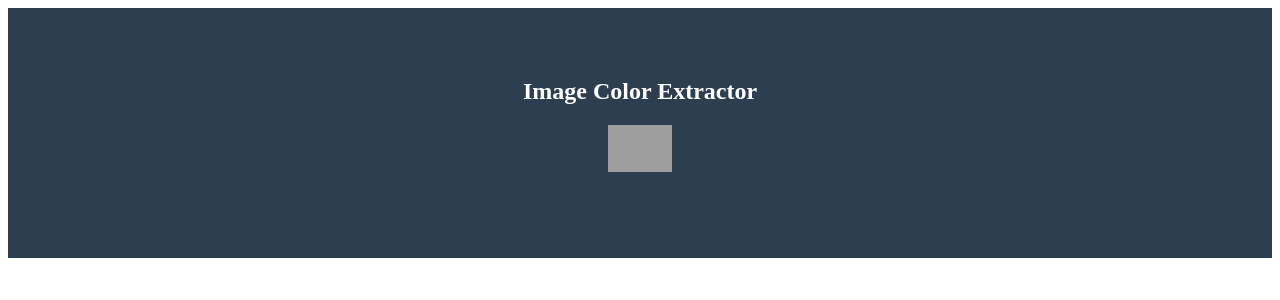
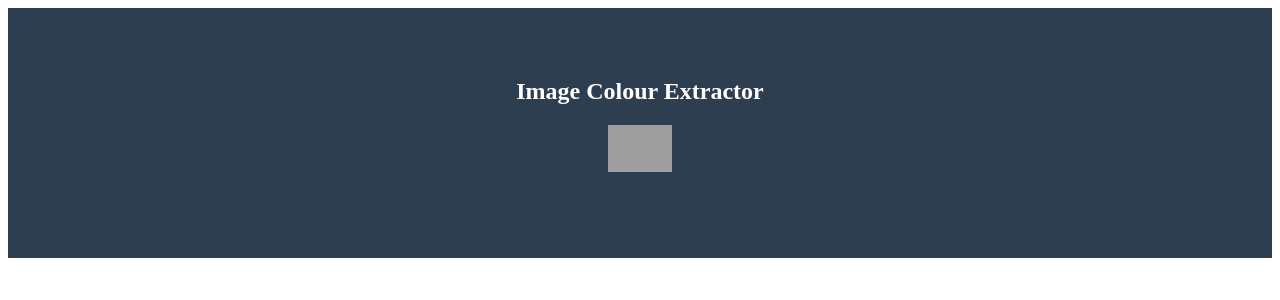
Before and after one commit to ThozamileMad/image-colour-extractor, a Flask app: page / in a window 1280 px wide. Shown: the top 300 px of the page. Run offline with Flask 3, Linux system fonts and the light colour scheme; grey boxes are pictures that could not be loaded.

Commit message:
Update title.html

```diff
--- a/templates/title.html
+++ b/templates/title.html
@@ -3,14 +3,14 @@
 <html lang="en">
     <head>
         <meta charset="UTF-8">
-        <title>Image Color Extractor</title>
+        <title>Image ColoUr Extractor</title>
         <link rel="stylesheet" href="../static/title-styles.css">
     </head>
     <body>
         <section id="title-section">
             <a href="/">
-                <h1 class="title"> Image Color Extractor</h1>
-		        <img class="title-img" src="https://cdn-icons-png.flaticon.com/512/2970/2970785.png" alt="colors">
+                <h1 class="title"> Image Colour Extractor</h1>
+		<img class="title-img" src="https://cdn-icons-png.flaticon.com/512/2970/2970785.png" alt="colors">
             </a>
         </section>
     </body>
```
